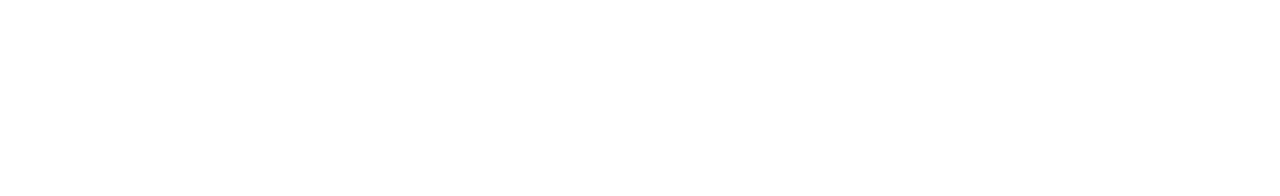
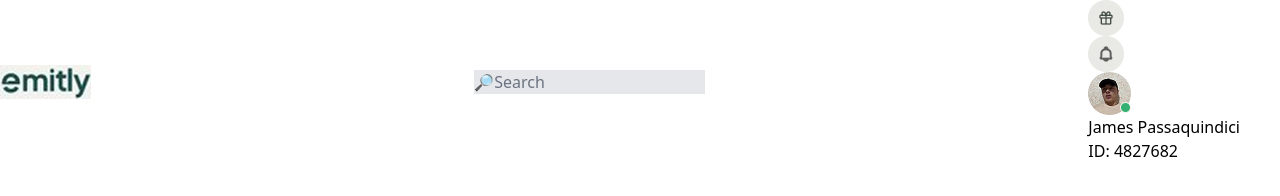
Before and after one commit to shhojiakbar0-arch/hoji, a website: page index.html in a window 1280 px wide. Drawn offline with nearby package versions, Linux system fonts and the light colour scheme.

Commit message:
hoji kundiy

```diff
--- a/index.html
+++ b/index.html
@@ -2,8 +2,44 @@
 <html lang="en">
   <head>
     <meta charset="UTF-8" />
+    <link
+      rel="stylesheet"
+      href="https://cdnjs.cloudflare.com/ajax/libs/font-awesome/7.3.1/css/all.css"
+      integrity="sha512-x9WwyMYBnlXMNQ6kQ/Lyzu1NqIhLQKL5Oq6xByfXuRj7s9CskyCbLv/1IjqzJmXwFXWr0ov6jBV7Qbc0hh9nHg=="
+      crossorigin="anonymous"
+      referrerpolicy="no-referrer"
+    />
     <meta name="viewport" content="width=device-width, initial-scale=1.0" />
     <title>Document</title>
+    <script src="https://cdn.tailwindcss.com"></script>
   </head>
-  <body></body>
+  <body>
+    <header class="flex justify-between items-center max-w-[1240px] max-auto">
+      <img src="image 5 (8).png" alt="" />
+      <ul class="flex gap-[10px] items-center">
+        <li>
+          <input
+            class="bg-gray-200 text-gray-700 placeholder:text-gray-500"
+            type="text"
+            placeholder="🔎Search"
+          />
+        </li>
+      </ul>
+      <ul>
+        <li>
+          <img src="Group 9 (1).png" alt="" />
+        </li>
+        <li>
+          <img src="Group 8 (2).png" alt="" />
+        </li>
+        <li>
+          <img src="Group 10 (2).png" alt="" />
+          <div class="txt">
+            <h3>James Passaquindici</h3>
+            <p>ID: 4827682</p>
+          </div>
+        </li>
+      </ul>
+    </header>
+  </body>
 </html>
--- /dev/null
+++ b/package.json
@@ -0,0 +1,5 @@
+{
+  "devDependencies": {
+    "tailwindcss": "^3.4.19"
+  }
+}
--- /dev/null
+++ b/style.css
@@ -0,0 +1 @@
+@import "Tailwindcss";
--- /dev/null
+++ b/tailwind.config.js
@@ -0,0 +1,8 @@
+/** @type {import('tailwindcss').Config} */
+module.exports = {
+  content: [],
+  theme: {
+    extend: {},
+  },
+  plugins: [],
+}
```
Also changed, not shown: Group 10 (2).png (added), Group 8 (2).png (added), Group 9 (1).png (added), image 5 (8).png (added), 1 other file.
